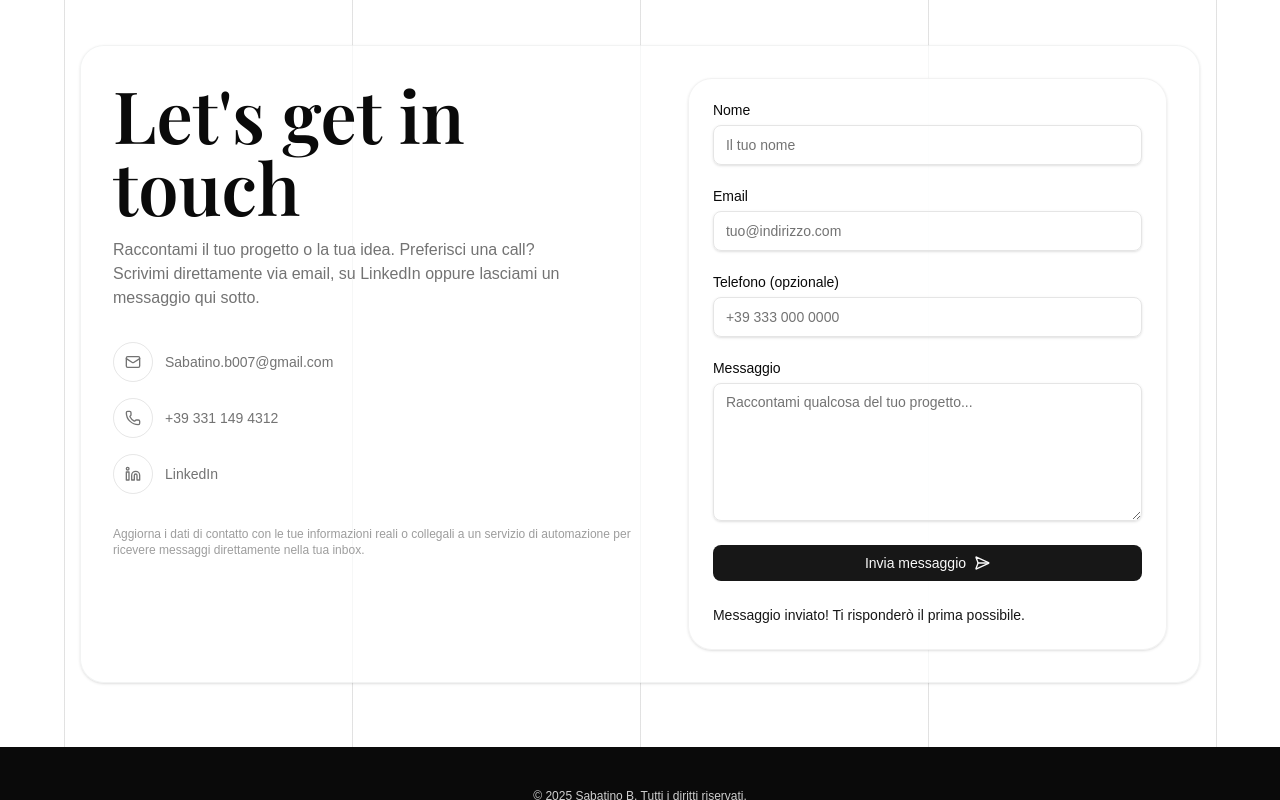
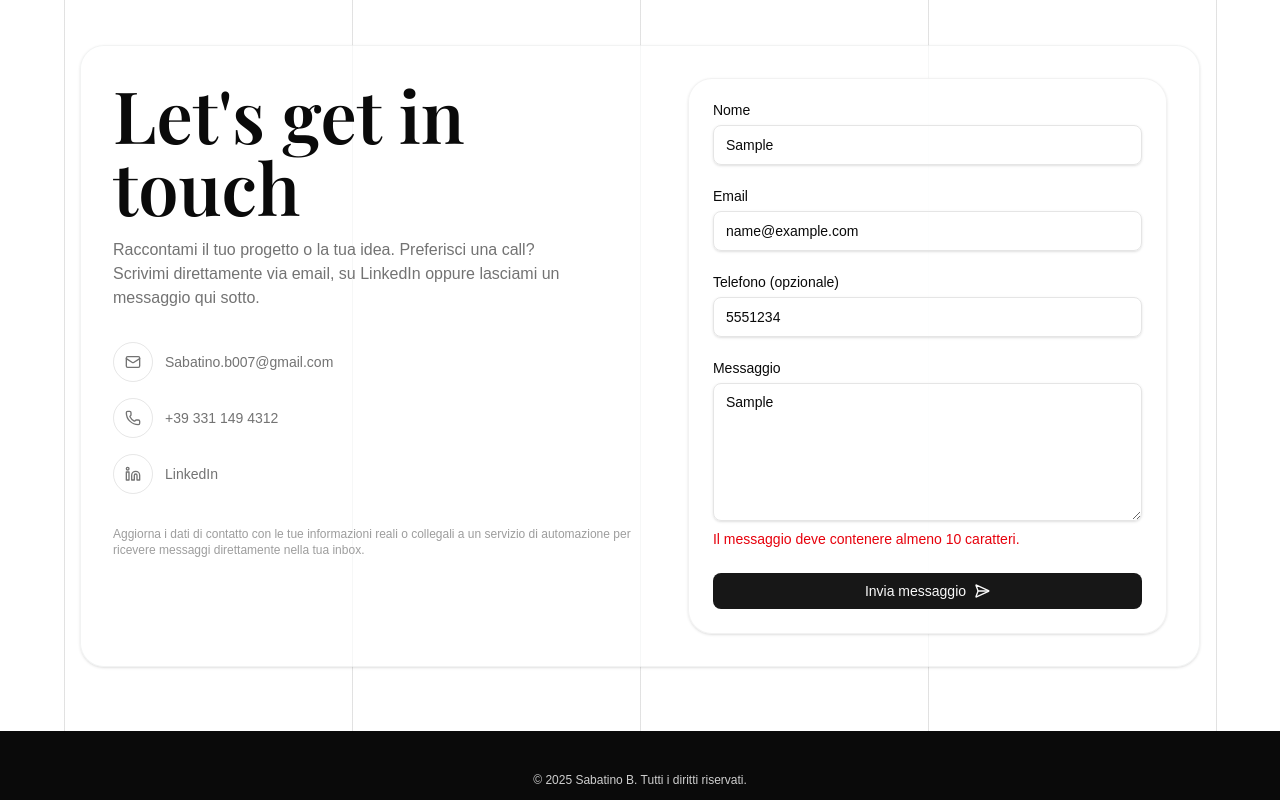
Before and after one commit to iTino7/portfolio, a React (Vite) app: page /works in a window 1280 px wide. Both pictures are taken after typing "Sample", "name@example.com", "5551234", "Sample" into the empty fields and a click on the button "Invia messaggio". Shown: the part 1764-2564 px from the top of the page. Built offline with nearby package versions, Linux system fonts and the light colour scheme; a web font is replaced by a local one.

Commit message:
implementato zod con i contatti

```diff
--- /dev/null
+++ b/src/lib/contact-schema.ts
@@ -0,0 +1,33 @@
+import { z } from "zod"
+
+export const contactSchema = z.object({
+  name: z
+    .string()
+    .trim()
+    .min(2, "Inserisci almeno 2 caratteri.")
+    .max(80, "Il nome è troppo lungo."),
+  email: z
+    .string()
+    .trim()
+    .email("Inserisci un'email valida."),
+  phone: z
+    .string()
+    .trim()
+    .optional()
+    .refine(
+      (value) => !value || /^[\d\s()+-]+$/.test(value),
+      "Inserisci un numero di telefono valido."
+    ),
+  message: z
+    .string()
+    .trim()
+    .min(10, "Il messaggio deve contenere almeno 10 caratteri.")
+    .max(2000, "Il messaggio è troppo lungo."),
+})
+
+export type ContactFormValues = z.infer<typeof contactSchema>
+export type ContactFormErrors = Partial<Record<keyof ContactFormValues, string>>
+
+export function validateContactForm(data: ContactFormValues) {
+  return contactSchema.safeParse(data)
+}
--- a/src/pages/Works.tsx
+++ b/src/pages/Works.tsx
@@ -6,6 +6,7 @@ import { Button } from "../components/ui/button"
 import { Input } from "../components/ui/input"
 import { Label } from "../components/ui/label"
 import { Textarea } from "../components/ui/textarea"
+import { type ContactFormErrors, type ContactFormValues, validateContactForm } from "../lib/contact-schema"
 
 const GITHUB_USERNAME = "iTino7"
 const CONTACT_EMAIL = "Sabatino.b007@gmail.com"
@@ -18,6 +19,13 @@ type WorksSectionProps = {
 
 type ContactSectionProps = {
   id?: string
+}
+
+function scrollToContact(id: string) {
+  const target = document.querySelector(id)
+  if (target instanceof HTMLElement) {
+    target.scrollIntoView({ behavior: "smooth", block: "start" })
+  }
 }
 
 export function WorksSection({ id }: WorksSectionProps) {
@@ -88,11 +96,49 @@ export function WorksSection({ id }: WorksSectionProps) {
 
 export function ContactSection({ id }: ContactSectionProps) {
   const [status, setStatus] = useState<"idle" | "success">("idle")
+  const [errors, setErrors] = useState<ContactFormErrors>({})
+
+  const clearError = (field: keyof ContactFormValues) => {
+    setErrors((previous) => {
+      if (!previous[field]) {
+        return previous
+      }
+      const next = { ...previous }
+      delete next[field]
+      return next
+    })
+  }
 
   const handleSubmit = (event: FormEvent<HTMLFormElement>) => {
     event.preventDefault()
     const form = event.currentTarget
+    setStatus("idle")
 
+    const formData = new FormData(form)
+    const rawData: ContactFormValues = {
+      name: formData.get("name")?.toString()?.trim() ?? "",
+      email: formData.get("email")?.toString()?.trim() ?? "",
+      phone: (() => {
+        const value = formData.get("phone")?.toString().trim()
+        return value ? value : undefined
+      })(),
+      message: formData.get("message")?.toString()?.trim() ?? "",
+    }
+
+    const parsed = validateContactForm(rawData)
+
+    if (!parsed.success) {
+      const fieldErrors = parsed.error.flatten().fieldErrors
+      setErrors({
+        name: fieldErrors.name?.[0],
+        email: fieldErrors.email?.[0],
+        phone: fieldErrors.phone?.[0],
+        message: fieldErrors.message?.[0],
+      })
+      return
+    }
+
+    setErrors({})
     form.reset()
     setStatus("success")
   }
@@ -153,22 +199,76 @@ export function ContactSection({ id }: ContactSectionProps) {
       </div>
 
       <div className="rounded-3xl border border-foreground/5 bg-background/80 p-6 shadow-sm">
-        <form className="space-y-6" onSubmit={handleSubmit}>
+        <form className="space-y-6" onSubmit={handleSubmit} noValidate>
           <div className="space-y-2">
             <Label htmlFor="name">Nome</Label>
-            <Input id="name" name="name" placeholder="Il tuo nome" required autoComplete="name" />
+            <Input
+              id="name"
+              name="name"
+              placeholder="Il tuo nome"
+              autoComplete="name"
+              aria-invalid={errors.name ? true : undefined}
+              aria-describedby={errors.name ? "contact-name-error" : undefined}
+              onChange={() => clearError("name")}
+            />
+            {errors.name && (
+              <p id="contact-name-error" className="text-sm text-destructive">
+                {errors.name}
+              </p>
+            )}
           </div>
           <div className="space-y-2">
             <Label htmlFor="email">Email</Label>
-            <Input id="email" name="email" type="email" placeholder="tuo@indirizzo.com" required autoComplete="email" />
+            <Input
+              id="email"
+              name="email"
+              type="email"
+              placeholder="tuo@indirizzo.com"
+              autoComplete="email"
+              aria-invalid={errors.email ? true : undefined}
+              aria-describedby={errors.email ? "contact-email-error" : undefined}
+              onChange={() => clearError("email")}
+            />
+            {errors.email && (
+              <p id="contact-email-error" className="text-sm text-destructive">
+                {errors.email}
+              </p>
+            )}
           </div>
           <div className="space-y-2">
             <Label htmlFor="phone">Telefono (opzionale)</Label>
-            <Input id="phone" name="phone" type="tel" placeholder="+39 333 000 0000" autoComplete="tel" />
+            <Input
+              id="phone"
+              name="phone"
+              type="tel"
+              placeholder="+39 333 000 0000"
+              autoComplete="tel"
+              aria-invalid={errors.phone ? true : undefined}
+              aria-describedby={errors.phone ? "contact-phone-error" : undefined}
+              onChange={() => clearError("phone")}
+            />
+            {errors.phone && (
+              <p id="contact-phone-error" className="text-sm text-destructive">
+                {errors.phone}
+              </p>
+            )}
           </div>
           <div className="space-y-2">
             <Label htmlFor="message">Messaggio</Label>
-            <Textarea id="message" name="message" placeholder="Raccontami qualcosa del tuo progetto..." required rows={6} />
+            <Textarea
+              id="message"
+              name="message"
+              placeholder="Raccontami qualcosa del tuo progetto..."
+              rows={6}
+              aria-invalid={errors.message ? true : undefined}
+              aria-describedby={errors.message ? "contact-message-error" : undefined}
+              onChange={() => clearError("message")}
+            />
+            {errors.message && (
+              <p id="contact-message-error" className="text-sm text-destructive">
+                {errors.message}
+              </p>
+            )}
           </div>
           <Button type="submit" className="w-full justify-center gap-2">
             Invia messaggio
@@ -204,7 +304,15 @@ export function ContactBanner() {
         size="lg"
         className="px-6 bg-background text-foreground hover:bg-background/90 dark:bg-neutral-900 dark:text-neutral-50 dark:hover:bg-neutral-800"
       >
-        <a href="#contact">Parliamone</a>
+        <a
+          href="#contact"
+          onClick={(event) => {
+            event.preventDefault()
+            scrollToContact("#contact")
+          }}
+        >
+          Parliamone
+        </a>
       </Button>
     </SectionStrip>
   )
```
